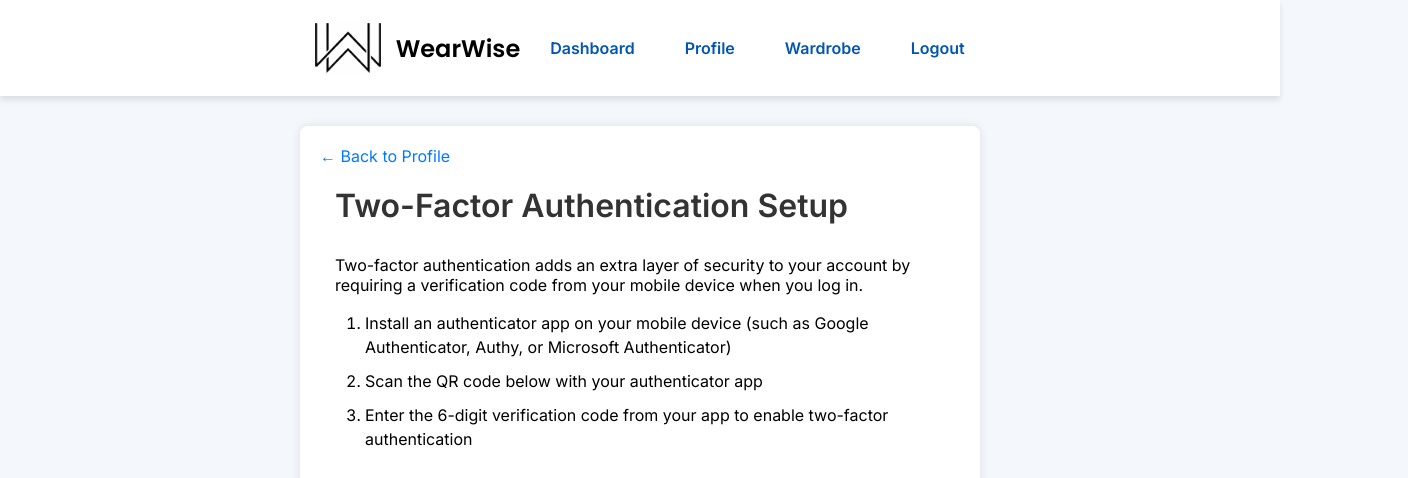
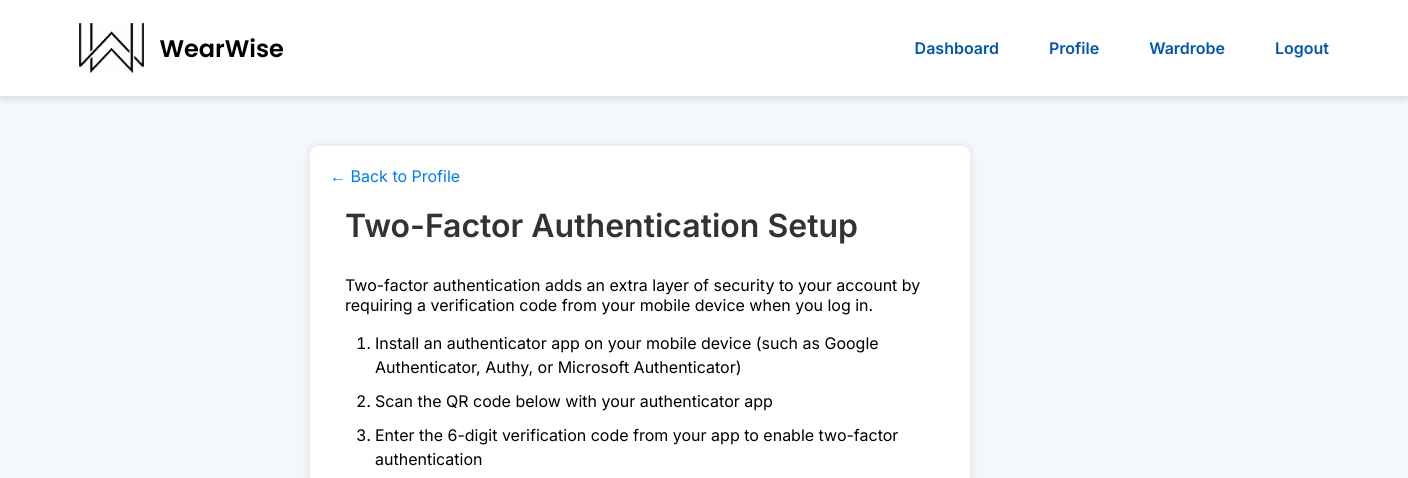
Before and after one commit to NickJiEE/WearWise, a plain HTML site: page wardrobe/totp-setup.html in a window 1280 px wide. Shown: the top 478 px of the page, 1408 px wide, since content can reach past the window. Drawn offline with Linux system fonts and the light colour scheme; no server answers.

Commit message:
still fixing totp

```diff
--- a/wardrobe/totp-setup.html
+++ b/wardrobe/totp-setup.html
@@ -11,9 +11,6 @@
         background-color: #f4f7fc;
         margin: 0;
         padding: 0;
-        display: flex;
-        flex-direction: column;
-        align-items: center;
         min-height: 100vh;
         width: 100%;
       }
@@ -23,10 +20,10 @@
       }
       .navbar {
         display: flex;
-        justify-content: center;
+        justify-content: space-between;
         align-items: center;
         background: #ffffff;
-        padding: 15px 0;
+        padding: 15px 5%;
         box-shadow: 0 4px 6px rgba(0, 0, 0, 0.1);
         position: sticky;
         top: 0;
@@ -68,6 +65,11 @@
       }
       .navbar a:hover {
         background-color: #e1ebfd;
+      }
+      .main-content {
+        display: flex;
+        justify-content: center;
+        padding: 20px;
       }
       .setup-container {
         background-color: #fff;
@@ -264,7 +266,7 @@
           </nav>
       </div>
     </header>
-
+    <div class="main-content">
       <div class="setup-container">
         <a href="/profile" class="back-link">← Back to Profile</a>
 
@@ -315,6 +317,7 @@
           </form>
         </div>
       </div>
+    </div>
 
     <script src="/static/js/totp.js"></script>
 
```
Lines whose indentation alone changed are shown as unchanged.
